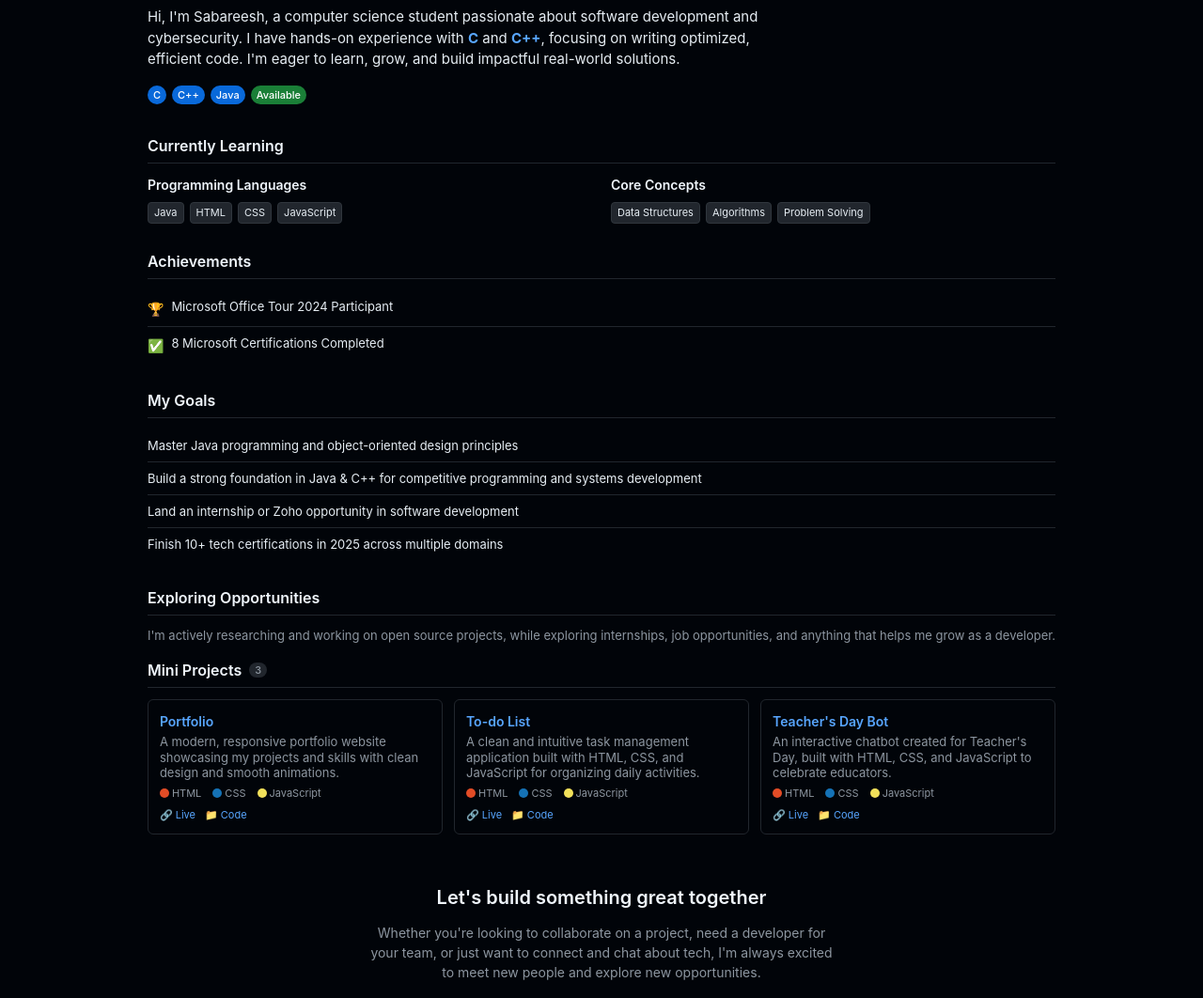
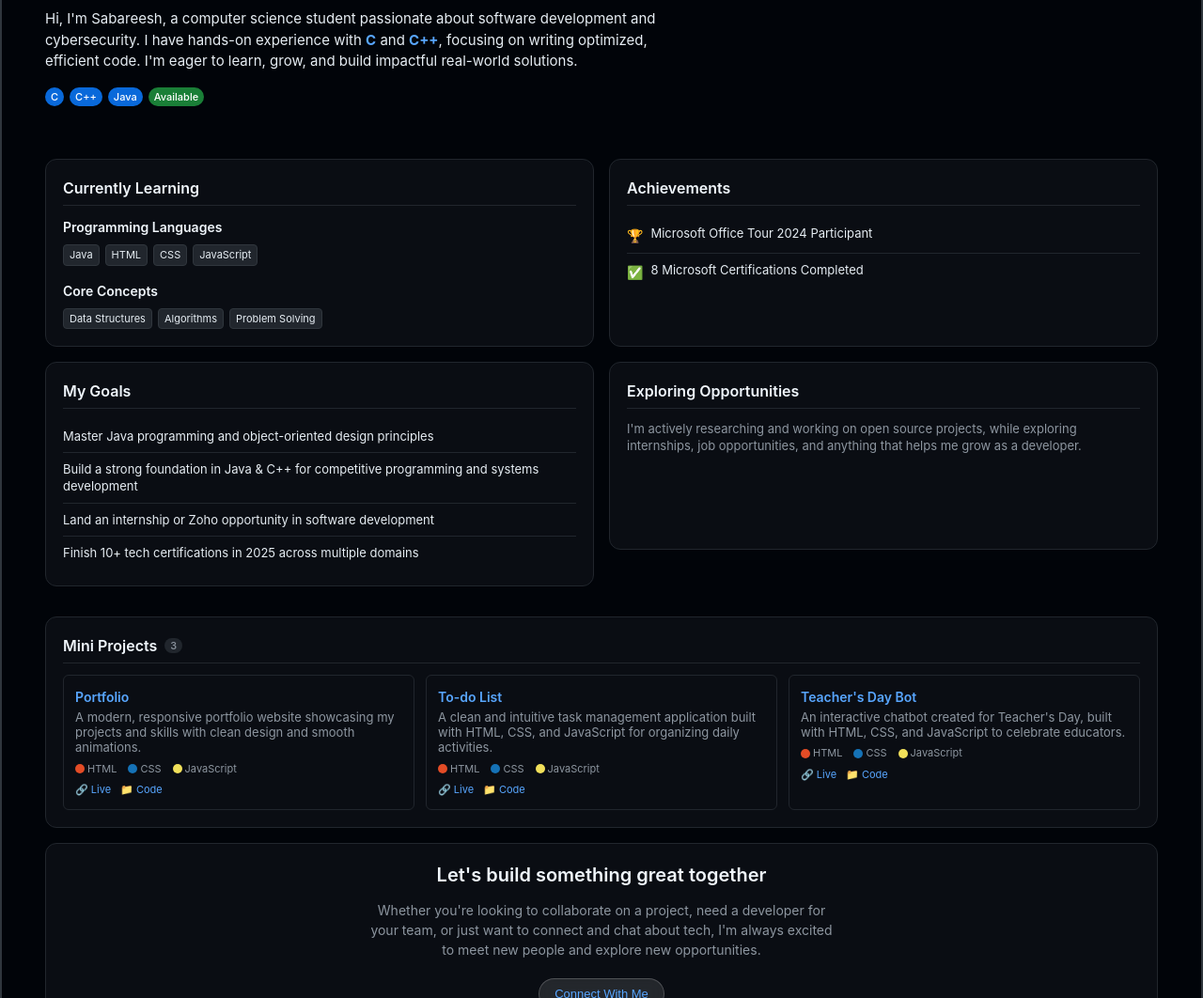
Before and after one commit to Frozen-47/Portfolio, a plain HTML site: page index.html in a window 1280 px wide. Shown: the part 186-1248 px from the top of the page at 94% size. Drawn offline with Linux system fonts and the light colour scheme.

Commit message:
Update styles.css

```diff
--- a/styles.css
+++ b/styles.css
@@ -16,6 +16,19 @@ body {
     min-height: 100vh;
     display: flex;
     flex-direction: column;
+    border: 2px solid #30363d;
+    border-radius: 12px;
+    animation: bodyEnter 0.6s cubic-bezier(0.25, 0.46, 0.45, 0.94) forwards;
+    opacity: 0;
+    transform: translateY(15px);
+    will-change: transform, opacity;
+}
+
+@keyframes bodyEnter {
+    to {
+        opacity: 1;
+        transform: translateY(0);
+    }
 }
 
 /* Contact Modal */
@@ -217,9 +230,7 @@ body {
     transform: translateX(-50%);
     z-index: 100;
     width: calc(100% - 32px);
-    /* Matches body padding (16px * 2) */
     max-width: calc(1200px + 16px);
-    /* Matches main max-width + padding compensation */
     box-shadow: 0 8px 32px rgba(0, 0, 0, 0.1);
     transition: background 0.3s ease;
 }
@@ -357,11 +368,28 @@ body {
     margin-left: auto;
     margin-right: auto;
     flex: 1;
+    display: flex;
+    flex-direction: column;
+    gap: 16px;
 }
 
-/* Hero Section - Left aligned */
+/* FIXED SECTIONS GRID - This is the main fix */
+.sections-grid {
+    display: grid;
+    grid-template-columns: repeat(2, 1fr);
+    gap: 16px;
+    align-items: start;
+    margin-bottom: 16px;
+}
+
+/* Projects Section - Full Width */
+.projects-section {
+    grid-column: 1 / -1;
+}
+
+/* Hero Section - Full width */
 .hero {
-    margin-bottom: 32px;
+    margin-bottom: 16px;
     text-align: left;
 }
 
@@ -458,9 +486,25 @@ body {
     background: #1a7f37;
 }
 
-/* Section */
+/* Section - Fixed height consistency */
 .section {
-    margin-bottom: 28px;
+    background: rgba(13, 17, 23, 0.8);
+    border: 1px solid #21262d;
+    border-radius: 12px;
+    padding: 18px;
+    backdrop-filter: blur(8px);
+    transition: all 0.3s ease;
+    height: auto;
+    min-height: 200px;
+    display: flex;
+    flex-direction: column;
+}
+
+.section:hover {
+    border-color: #58a6ff;
+    background: rgba(13, 17, 23, 0.9);
+    transform: translateY(-3px);
+    box-shadow: 0 12px 32px rgba(88, 166, 255, 0.1);
 }
 
 .section-header {
@@ -469,6 +513,7 @@ body {
     margin-bottom: 12px;
     padding-bottom: 6px;
     border-bottom: 1px solid #21262d;
+    flex-shrink: 0;
 }
 
 .section-title {
@@ -642,9 +687,10 @@ body {
 
 /* Skills */
 .skills-section {
-    display: grid;
-    grid-template-columns: repeat(auto-fit, minmax(220px, 1fr));
-    gap: 20px;
+    display: flex;
+    flex-direction: column;
+    gap: 16px;
+    flex: 1;
 }
 
 .skill-category h3 {
@@ -678,6 +724,7 @@ body {
 /* Goals */
 .goals-list {
     list-style: none;
+    flex: 1;
 }
 
 .goal-item {
@@ -706,8 +753,19 @@ body {
 /* Contact */
 .contact-section {
     text-align: center;
-    padding: 24px 0;
-    margin-top: 20px;
+    padding: 18px 16px;
+    background: rgba(13, 17, 23, 0.8);
+    border: 1px solid #21262d;
+    border-radius: 12px;
+    backdrop-filter: blur(8px);
+    transition: all 0.3s ease;
+}
+
+.contact-section:hover {
+    border-color: #58a6ff;
+    background: rgba(13, 17, 23, 0.9);
+    transform: translateY(-3px);
+    box-shadow: 0 12px 32px rgba(88, 166, 255, 0.1);
 }
 
 .contact-title {
@@ -800,7 +858,6 @@ body {
     transform: translateY(-2px);
 }
 
-/* Social Media Icons */
 .social-icon {
     width: 16px;
     height: 16px;
@@ -813,7 +870,6 @@ body {
     filter: brightness(0) saturate(100%) invert(64%) sepia(76%) saturate(4681%) hue-rotate(205deg) brightness(99%) contrast(101%);
 }
 
-/* Fallback for text icons when no image */
 .social-text {
     font-size: 14px;
     font-weight: 600;
@@ -837,7 +893,6 @@ body {
     font-size: 11px;
 }
 
-/* Resume Link */
 .resume-link {
     color: #58a6ff;
     text-decoration: none;
@@ -848,16 +903,52 @@ body {
     text-decoration: underline;
 }
 
-/* Responsive */
+/* Typewriter Animation */
+.name-letter {
+    opacity: 1;
+    transition: opacity 0.1s ease;
+    display: inline-block;
+}
+
+.typewriter-cursor {
+    opacity: 1;
+    animation: blink 1s infinite;
+    color: #fff;
+    font-weight: bold;
+}
+
+@keyframes blink {
+    0%, 50% {
+        opacity: 1;
+    }
+    51%, 100% {
+        opacity: 0;
+    }
+}
+
+.name-letter.removing {
+    opacity: 0;
+}
+
+.name-letter.adding {
+    opacity: 0;
+}
+
+.name-letter.visible {
+    opacity: 1;
+}
+
+/* Responsive Design */
 @media (max-width: 768px) {
     body {
         padding: 8px;
+        border-width: 1px;
+        border-radius: 8px;
     }
 
     .header {
         top: 8px;
         width: calc(100% - 16px);
-        /* Adjust for smaller body padding */
         max-width: calc(1200px + 8px);
         padding: 8px 20px;
         border-radius: 40px;
@@ -890,6 +981,13 @@ body {
     .main {
         margin-top: 54px;
         padding: 16px 4px;
+        gap: 16px;
+    }
+
+    /* FIXED: Single column on mobile */
+    .sections-grid {
+        grid-template-columns: 1fr;
+        gap: 16px;
     }
 
     .hero h1 {
@@ -911,11 +1009,6 @@ body {
     .timeline-header {
         flex-direction: column;
         align-items: flex-start;
-    }
-
-    .skills-section {
-        grid-template-columns: 1fr;
-        gap: 16px;
     }
 
     .contact-links {
@@ -946,16 +1039,8 @@ body {
         padding: 20px;
     }
 
-    .section {
-        margin-bottom: 20px;
-    }
-
-    .hero {
-        margin-bottom: 24px;
-    }
-
     .contact-section {
-        padding: 16px 0;
+        padding: 16px;
     }
 
     .footer {
@@ -981,52 +1066,6 @@ body {
     }
 
     .section {
-        margin-bottom: 16px;
+        padding: 12px;
     }
 }
-
-.name-letter {
-    opacity: 1;
-    transition: opacity 0.1s ease;
-    display: inline-block;
-}
-
-.typewriter-cursor {
-    opacity: 1;
-    animation: blink 1s infinite;
-    color: #fff;
-    font-weight: bold;
-}
-
-@keyframes blink {
-
-    0%,
-    50% {
-        opacity: 1;
-    }
-
-    51%,
-    100% {
-        opacity: 0;
-    }
-}
-
-.name-letter.removing {
-    opacity: 0;
-}
-
-.name-letter.adding {
-    opacity: 0;
-}
-
-.name-letter.visible {
-    opacity: 1;
-}
-
-.section+.section {
-    margin-top: 0;
-}
-
-.main .section:last-of-type {
-    margin-bottom: 16px;
-}
```
